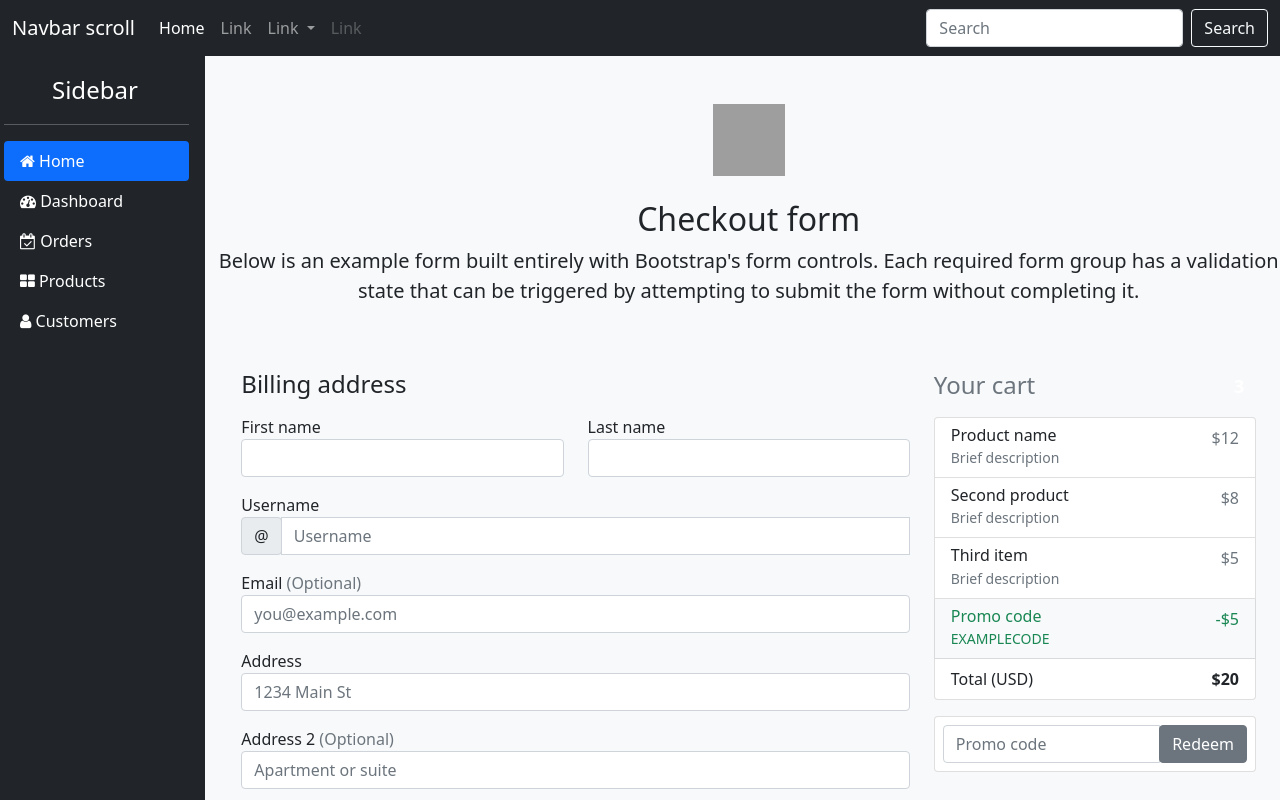
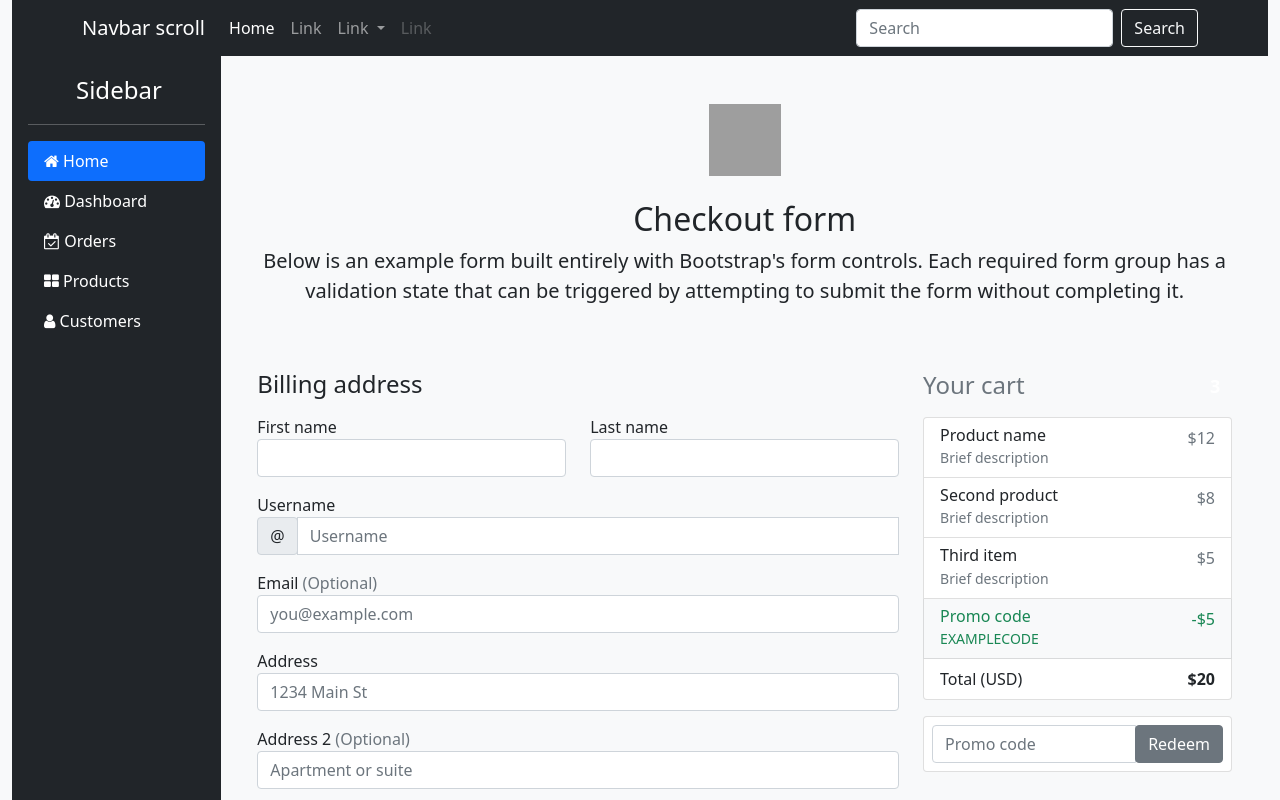
Before and after one commit to shivang2806/bootstrap_design, a plain HTML site: page index.html in a window 1280 px wide. Shown: the top 800 px of the page. Drawn offline with nearby package versions, Linux system fonts and the light colour scheme; grey boxes are pictures that could not be loaded.

Commit message:
fix design

```diff
--- a/index.html
+++ b/index.html
@@ -9,11 +9,11 @@
   <link rel="stylesheet" href="https://cdnjs.cloudflare.com/ajax/libs/font-awesome/4.7.0/css/font-awesome.min.css">
 </head>
 
-<body class="bg-light">
+<body class="bg-light container-fluid">
   <!-- navbar Start -->
   <header>
     <nav class="navbar navbar-expand-lg navbar-dark bg-dark">
-      <div class="container-fluid">
+      <div class="container">
         <a class="navbar-brand" href="#">Navbar scroll</a>
         <button class="navbar-toggler" type="button" data-bs-toggle="collapse" data-bs-target="#navbarScroll"
           aria-controls="navbarScroll" aria-expanded="false" aria-label="Toggle navigation">
@@ -55,7 +55,7 @@
   </header>
   <!-- navbar End -->
   <!-- Sidebar Start -->
-  <section>
+  <section class="container-fluid">
     <div class="row">
       <div class="d-flex flex-column flex-shrink-0 p-3 text-white bg-dark col-md-2">
         <a href="/" class="d-flex align-items-center mb-3 mb-md-0 me-md-auto text-white text-decoration-none">
```
Also changed, not shown: data-list.html (+2 -2 lines), list.html (+2 -2 lines).
